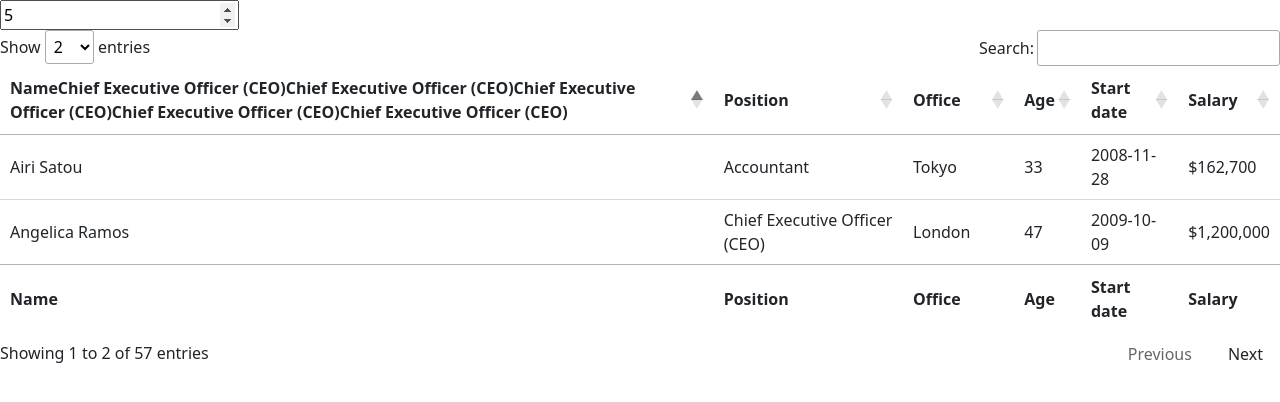
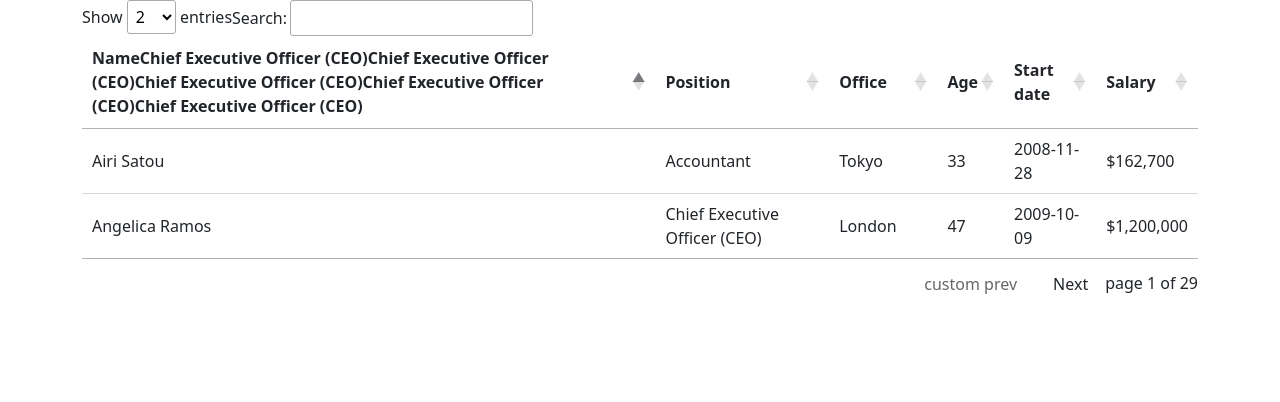
Before and after one commit to Pashant-jain/reports.webllisto, a plain HTML site: page table2.html in a window 1280 px wide. Drawn offline with nearby package versions, Linux system fonts and the light colour scheme; a web font is replaced by a local one.

Commit message:
work on table js

```diff
--- a/assets/css/data-table.css
+++ b/assets/css/data-table.css
@@ -476,8 +476,8 @@ table.dataTable td {
     padding: 4px;
 }
 .dataTables_wrapper .dataTables_filter {
-    float: right;
-    text-align: right;
+    float: left;
+    text-align: left;
 }
 .dataTables_wrapper .dataTables_filter input {
     border: 1px solid #aaa;
@@ -488,7 +488,7 @@ table.dataTable td {
 }
 .dataTables_wrapper .dataTables_info {
     clear: both;
-    float: left;
+    float: right;
     padding-top: 0.755em;
 }
 .dataTables_wrapper .dataTables_paginate {
--- a/table2.html
+++ b/table2.html
@@ -26,7 +26,7 @@
     <link rel="stylesheet" href="./assets/css/mobile-view-responsive.css" />
   </head>
   <body>
-    <input id="asd" type="number" value="5"  />
+   <div class="container" >
     <table id="example" class="row-border" style="width:100%">
         <thead>
             <tr>
@@ -496,17 +496,9 @@
                 <td>$112,000</td>
             </tr>
         </tbody>
-      <tfoot>
-          <tr>
-              <th>Name</th>
-              <th>Position</th>
-              <th>Office</th>
-              <th>Age</th>
-              <th>Start date</th>
-              <th>Salary</th>
-          </tr>
-      </tfoot>
+
     </table>
+   </div>
     <script
       src="https://cdn.jsdelivr.net/npm/bootstrap@5.3.0-alpha1/dist/js/bootstrap.bundle.min.js"
       crossorigin="anonymous"
```
Also changed, not shown: assets/js/data-table.js. Lines whose indentation alone changed are shown as unchanged.
